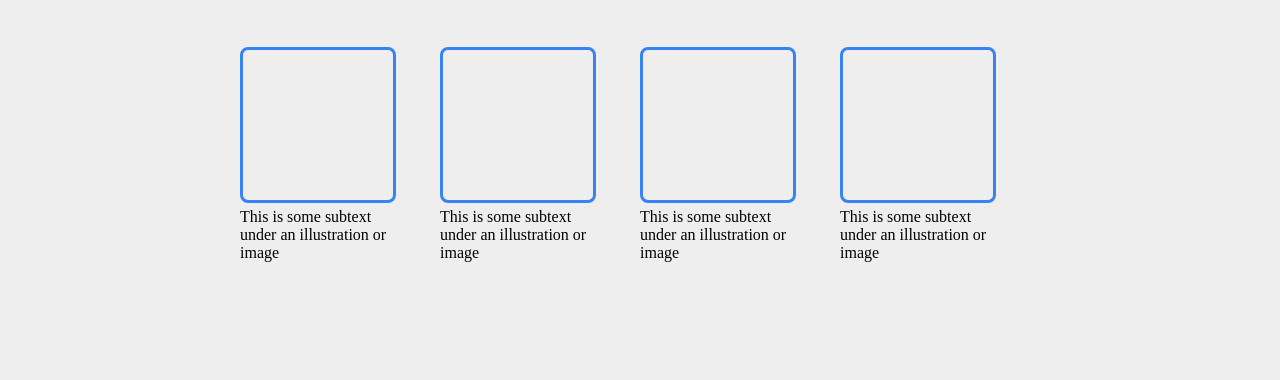
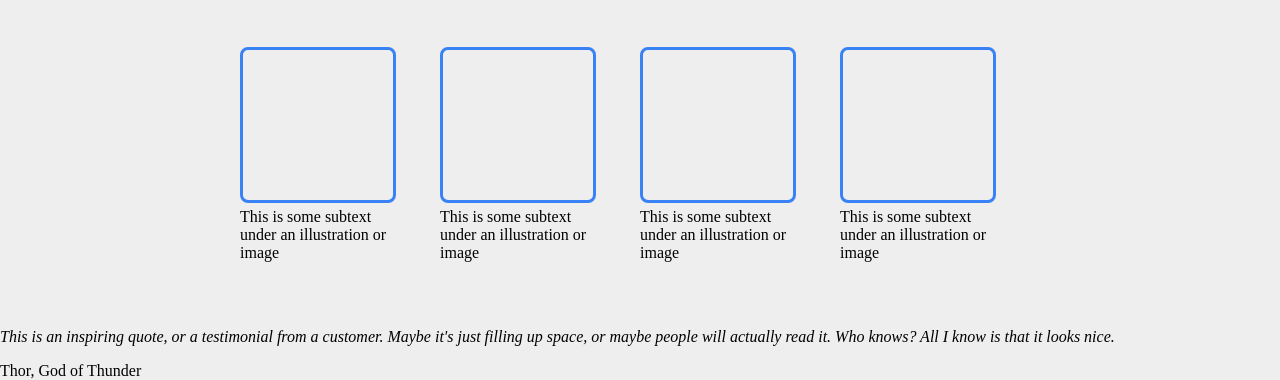
Before and after one commit to CasualV1/landing-page, a plain HTML site: page index.html in a window 1280 px wide. Shown: the part 695-1075 px from the top of the page. Before the commit the page ends 1007 px from the top, so only its background shows below. Drawn offline with Linux system fonts and the light colour scheme.

Commit message:
Add the 4th main section to html
Added the quote section to the html. The first paragraph will be in
italics.

```diff
--- a/index.html
+++ b/index.html
@@ -60,5 +60,12 @@
         </div>
     </div>
 
+    <div class="quote-section">
+        <p><i>This is an inspiring quote, or a testimonial from a customer.
+           Maybe it's just filling up space, or maybe people will actually read it.
+           Who knows? All I know is that it looks nice.</i></p>
+        <div class="thor-quote">Thor, God of Thunder</div>
+    </div>
+
 </body>
 </html>
```
